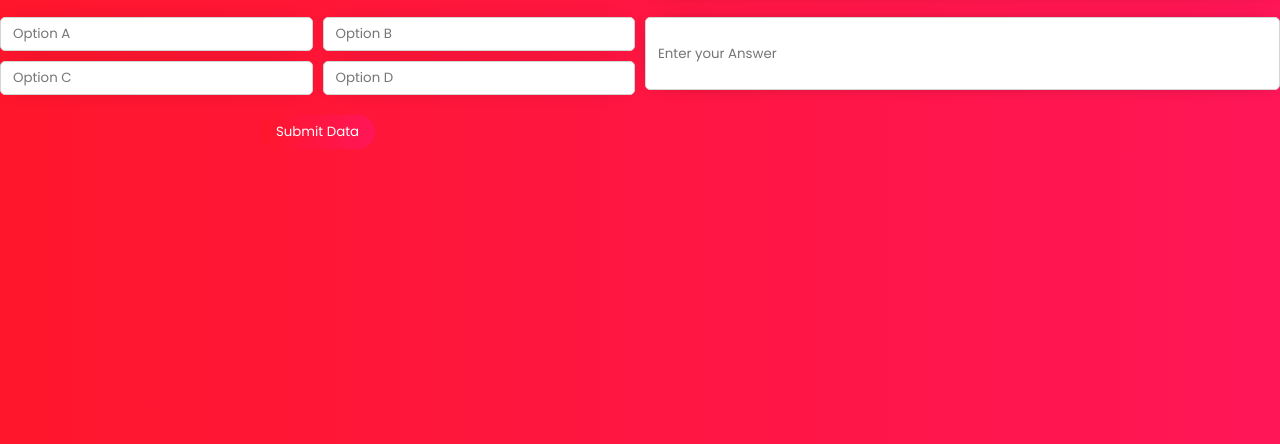
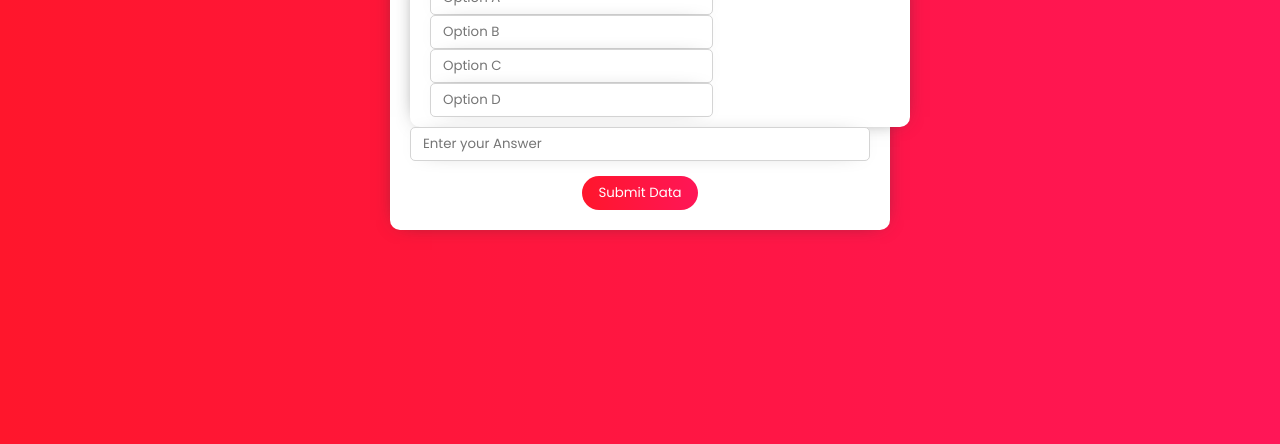
Before and after one commit to pawanpratapweb/quizappapi, a website: page public/admin/index.html in a window 1280 px wide. Shown: the part 356-800 px from the top of the page. Drawn offline with Linux system fonts and the light colour scheme.

Commit message:
Update style.css

```diff
--- a/public/admin/style.css
+++ b/public/admin/style.css
@@ -26,13 +26,11 @@ h1 {font-family: poppins bold; margin-bottom: 10px; text-align: center;}
 }
 
 .chldContainer{
-	width: 100%;
-	display: grid;
-	grid-template-rows: 1fr 1fr;
-	grid-template-columns: 50% 50%;
-	grid-gap: 10px;
-	margin-bottom: 10px;
-	padding-right: 10px;
+	padding: 10px 20px;
+	border-radius: 10px;
+	background-color: white;
+	box-shadow: 0 0 20px -10px #333333;
+	width: 500px;
 }
 
 .inputBox {
@@ -47,12 +45,11 @@ h1 {font-family: poppins bold; margin-bottom: 10px; text-align: center;}
 [placeholder="Enter your Question..."]{ width: 100%; margin-bottom: 10px }
 
 .chldContainer div {
-	width: 100%;
-	display: grid;
-	grid-template-rows: 1fr 1fr;
-	grid-template-columns: 1fr 1fr;
-	grid-gap: 10px;
-	margin-bottom: 10px;
+	padding: 10px 20px;
+	border-radius: 10px;
+	background-color: white;
+	box-shadow: 0 0 20px -10px #333333;
+	width: 500px;
 }
 
 [placeholder="Enter your Answer"]{ width: 100%; margin-bottom: 15px }
```
